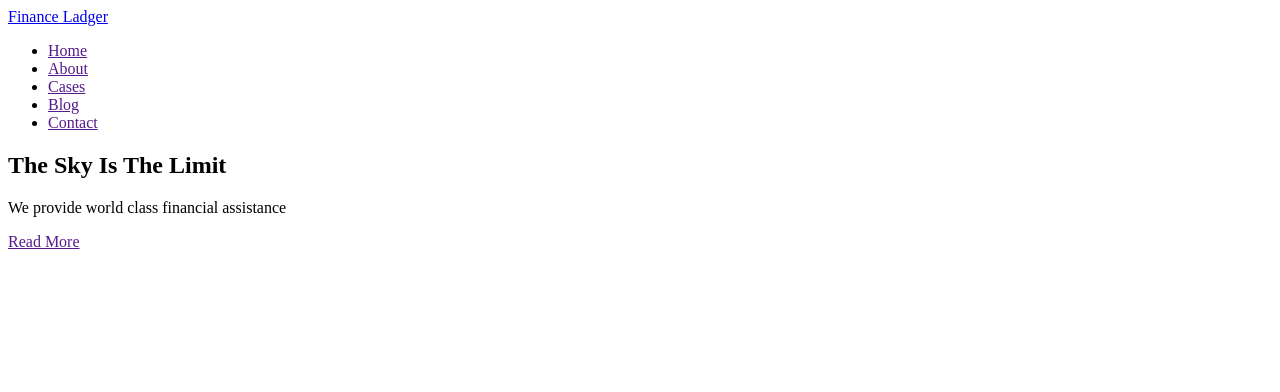
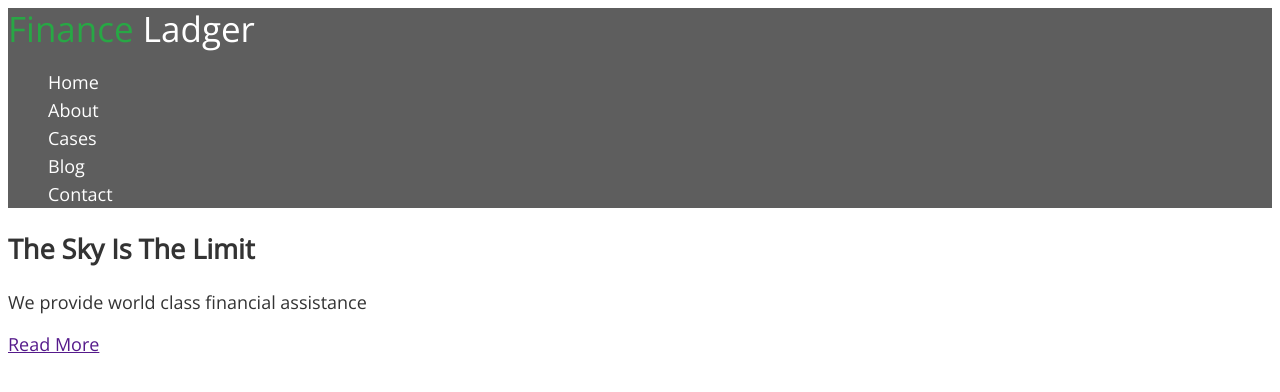
Before and after one commit to BeibaRoman/fson-67-leger, a plain HTML site: page index.html in a window 1280 px wide. Drawn offline with nearby package versions, Linux system fonts and the light colour scheme.

Commit message:
add style

```diff
--- /dev/null
+++ b/css/style.css
@@ -0,0 +1,39 @@
+:root {
+  --accent-color: #28a745;
+  --primary-text-color: #333333;
+  --secondary-text-color: #ffffff;
+}
+
+body {
+  font-family: 'Open Sans', sans-serif;
+  background-color: var(--secondary-text-color);
+  font-size: 18px;
+  color: var(--primary-text-color);
+}
+
+.link {
+  text-decoration: none;
+}
+
+.list {
+  list-style: none;
+}
+
+/* header */
+.header {
+  background-color: #5e5e5e;
+}
+.logo {
+  font-size: 35px;
+  line-height: calc(42 / 35);
+  color: var(--secondary-text-color);
+}
+
+.accent {
+  color: var(--accent-color);
+}
+
+.header-nav-link {
+  line-height: calc(28 / 18);
+  color: var(--secondary-text-color);
+}
--- a/index.html
+++ b/index.html
@@ -5,29 +5,49 @@
     <meta http-equiv="X-UA-Compatible" content="IE=edge" />
     <meta name="viewport" content="width=device-width, initial-scale=1.0" />
     <title>Document</title>
+    <!-- font famaly -->
+    <link rel="preconnect" href="https://fonts.googleapis.com" />
+    <link rel="preconnect" href="https://fonts.gstatic.com" crossorigin />
+    <link
+      href="https://fonts.googleapis.com/css2?family=Open+Sans:wght@300;400&display=swap"
+      rel="stylesheet"
+    />
+
+    <!-- style -->
+    <link rel="stylesheet" href="./css/style.css" />
   </head>
   <body>
     <!--header-->
-    <header>
-      <nav>
-        <a href="./index.html">
-          Finance Ladger
+    <header class="header">
+      <nav class="header-nav">
+        <a class="logo link" href="./index.html">
+          <span class="accent">Finance</span> Ladger
         </a>
-        <ul>
-          <li><a href="">Home </a></li>
-          <li><a href="">About </a></li>
-          <li><a href="">Cases </a></li>
-          <li><a href="">Blog </a></li>
-          <li><a href="">Contact </a></li>
+        <ul class="header-nav-list list">
+          <li class="header-nav-item">
+            <a class="header-nav-link link" href="">Home </a>
+          </li>
+          <li class="header-nav-item">
+            <a class="header-nav-link link" href="">About </a>
+          </li>
+          <li class="header-nav-item">
+            <a class="header-nav-link link" href="">Cases </a>
+          </li>
+          <li class="header-nav-item">
+            <a class="header-nav-link link" href="">Blog </a>
+          </li>
+          <li class="header-nav-item">
+            <a class="header-nav-link link" href="">Contact </a>
+          </li>
         </ul>
       </nav>
     </header>
 
     <!-- main -->
     <main>
-      <section>
-        <h1>The Sky Is The Limit</h1>
-        <p>We provide world class financial assistance</p>
+      <section class="hero">
+        <h1 class="hero-title">The Sky Is The Limit</h1>
+        <p class="hero-text">We provide world class financial assistance</p>
         <a href="">Read More</a>
       </section>
     </main>
```
